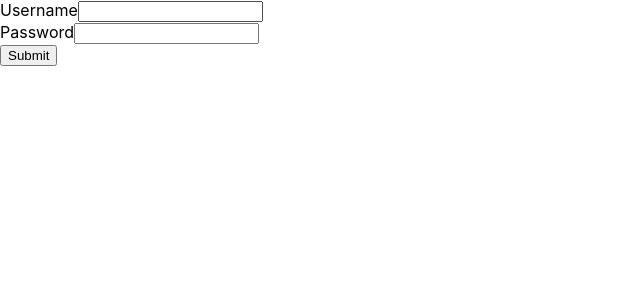
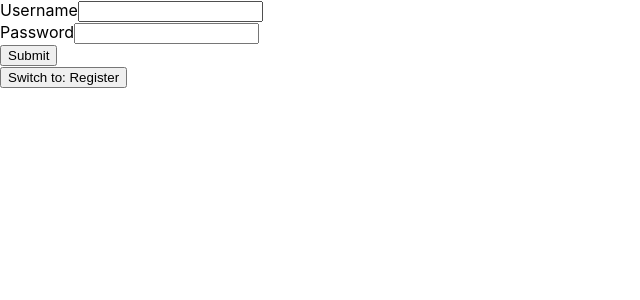
Before and after one commit to TLHSIEH0610/JIRA-Mock, a React (Create React App) app: page / in a window 1280 px wide. Shown: the top 300 px of the page, without its empty margins (0-640 px from the left). Built offline with nearby package versions, Linux system fonts and the light colour scheme.

Commit message:
authentication

```diff
--- a/src/App.tsx
+++ b/src/App.tsx
@@ -1,11 +1,12 @@
-import { ProjectListScreen } from "screens/project-list";
-import { LoginScreen } from "screens/login";
+import { useAuth } from "context/auth-context";
+import { AuthenticatedApp } from "authenticated-app";
+import { UnauthenticatedApp } from "unauthenticated-app";
 
 function App() {
+  const { user } = useAuth();
   return (
     <div className="App">
-      {/* <ProjectListScreen /> */}
-      <LoginScreen />
+      {user ? <AuthenticatedApp /> : <UnauthenticatedApp />}
     </div>
   );
 }
--- /dev/null
+++ b/src/auth-provider.ts
@@ -0,0 +1,36 @@
+import { User } from "screens/project-list/search-panel";
+
+const apiUrl = process.env.REACT_APP_API_URL;
+
+const localStorageKey = "__auth_provider_token__";
+
+export const getToken = () => localStorage.getItem(localStorageKey);
+
+export const handleUserResponse = ({ user }: { user: User }) => {
+  localStorage.setItem(localStorageKey, user.token || "");
+  return user;
+};
+
+export const login = (data: { username: string; password: string }) =>
+  fetch(`${apiUrl}/login`, {
+    method: "POST",
+    headers: { "Content-Type": "application/json" },
+    body: JSON.stringify(data),
+  }).then(async (response) => {
+    if (response.ok) return handleUserResponse(await response.json());
+    else return Promise.reject(data);
+  });
+
+export const register = (data: { username: string; password: string }) =>
+  fetch(`${apiUrl}/register`, {
+    method: "POST",
+    headers: { "Content-Type": "application/json" },
+    body: JSON.stringify(data),
+  }).then(async (response) => {
+    if (response.ok) return handleUserResponse(await response.json());
+    else return Promise.reject(data);
+  });
+
+export const logout = async () => {
+  localStorage.removeItem(localStorageKey);
+};
--- /dev/null
+++ b/src/authenticated-app.tsx
@@ -0,0 +1,12 @@
+import { ProjectListScreen } from "screens/project-list";
+import { useAuth } from "context/auth-context";
+
+export const AuthenticatedApp = () => {
+  const { logout } = useAuth();
+  return (
+    <div>
+      <button onClick={logout}>Logout</button>
+      <ProjectListScreen />
+    </div>
+  );
+};
--- /dev/null
+++ b/src/context/auth-context.tsx
@@ -0,0 +1,40 @@
+import { ReactNode, createContext, useState, useContext } from "react";
+import { User } from "screens/project-list/search-panel";
+import * as auth from "auth-provider";
+
+interface AuthForm {
+  username: string;
+  password: string;
+}
+
+const AuthContext = createContext<
+  | undefined
+  | {
+      user: User | null;
+      login: (form: AuthForm) => Promise<void>;
+      register: (form: AuthForm) => Promise<void>;
+      logout: () => Promise<void>;
+    }
+>(undefined);
+AuthContext.displayName = "AuthContext";
+
+export const AuthProvider = ({ children }: { children: ReactNode }) => {
+  const [user, setUser] = useState<User | null>(null);
+  const login = (form: AuthForm) => auth.login(form).then(setUser);
+  const register = (form: AuthForm) => auth.register(form).then(setUser);
+  const logout = () => auth.logout().then(() => setUser(null));
+
+  return (
+    <AuthContext.Provider
+      children={children}
+      value={{ user, login, register, logout }}
+    />
+  );
+};
+
+export const useAuth = () => {
+  const context = useContext(AuthContext);
+  if (!context)
+    throw new Error("useAuth must be called within the AuthProvider");
+  return context;
+};
--- /dev/null
+++ b/src/context/index.tsx
@@ -0,0 +1,6 @@
+import { ReactNode } from "react";
+import { AuthProvider } from "context/auth-context";
+
+export const AppProvider = ({ children }: { children: ReactNode }) => {
+  return <AuthProvider>{children}</AuthProvider>;
+};
--- a/src/index.tsx
+++ b/src/index.tsx
@@ -1,15 +1,18 @@
-import React from 'react';
-import ReactDOM from 'react-dom/client';
-import './index.css';
-import App from './App';
-import reportWebVitals from './reportWebVitals';
+import React from "react";
+import ReactDOM from "react-dom/client";
+import "./index.css";
+import App from "./App";
+import reportWebVitals from "./reportWebVitals";
+import { AppProvider } from "context";
 
 const root = ReactDOM.createRoot(
-  document.getElementById('root') as HTMLElement
+  document.getElementById("root") as HTMLElement
 );
 root.render(
   <React.StrictMode>
-    <App />
+    <AppProvider>
+      <App />
+    </AppProvider>
   </React.StrictMode>
 );
 
--- a/src/screens/project-list/search-panel.tsx
+++ b/src/screens/project-list/search-panel.tsx
@@ -4,6 +4,7 @@ export interface User {
   email: string;
   title: string;
   organization: string;
+  token: string;
 }
 
 interface SearchPanelprops {
--- /dev/null
+++ b/src/unauthenticated-app/index.tsx
@@ -0,0 +1,15 @@
+import { useState } from "react";
+import { RegisterScreen } from "unauthenticated-app/register";
+import { LoginScreen } from "unauthenticated-app/login";
+
+export const UnauthenticatedApp = () => {
+  const [isRegister, setIsRegister] = useState(false);
+  return (
+    <div>
+      {isRegister ? <RegisterScreen /> : <LoginScreen />}
+      <button onClick={() => setIsRegister(!isRegister)}>
+        Switch to: {isRegister ? "Login" : "Register"}
+      </button>
+    </div>
+  );
+};
--- a/src/screens/login/index.tsx
+++ b/src/unauthenticated-app/login.tsx
@@ -1,24 +1,14 @@
 import { FormEvent } from "react";
-
-const apiUrl = process.env.REACT_APP_API_URL;
+import { useAuth } from "context/auth-context";
 
 export const LoginScreen = () => {
-  const login = (param: { username: string; password: string }) => {
-    fetch(`${apiUrl}/login`, {
-      method: "post",
-      headers: { "Content-Type": "application/json" },
-      body: JSON.stringify(param),
-    }).then(async (response) => {
-      if (response.ok) {
-      }
-    });
-  };
+  const { login } = useAuth();
 
   const handleSubmit = (e: FormEvent<HTMLFormElement>) => {
     e.preventDefault();
     const username = (e.currentTarget.elements[0] as HTMLInputElement).value;
     const password = (e.currentTarget.elements[1] as HTMLInputElement).value;
-    console.log(username, password);
+
     login({ username, password });
   };
 
--- /dev/null
+++ b/src/unauthenticated-app/register.tsx
@@ -0,0 +1,29 @@
+import { useAuth } from "context/auth-context";
+import { FormEvent } from "react";
+
+export const RegisterScreen = () => {
+  const { register, user } = useAuth();
+
+  const handleSubmit = (event: FormEvent<HTMLFormElement>) => {
+    event.preventDefault();
+    const username = (event.currentTarget.elements[0] as HTMLInputElement)
+      .value;
+    const password = (event.currentTarget.elements[1] as HTMLInputElement)
+      .value;
+    register({ username, password });
+  };
+
+  return (
+    <form onSubmit={handleSubmit}>
+      <div>
+        <label htmlFor="username">Username</label>
+        <input type="text" id="username" />
+      </div>
+      <div>
+        <label htmlFor="password">Password</label>
+        <input type="password" id="password" />
+      </div>
+      <button type="submit">Register</button>
+    </form>
+  );
+};
```
Also changed, not shown: __json_server_mock__/middleware.js (+9 -0 lines).
